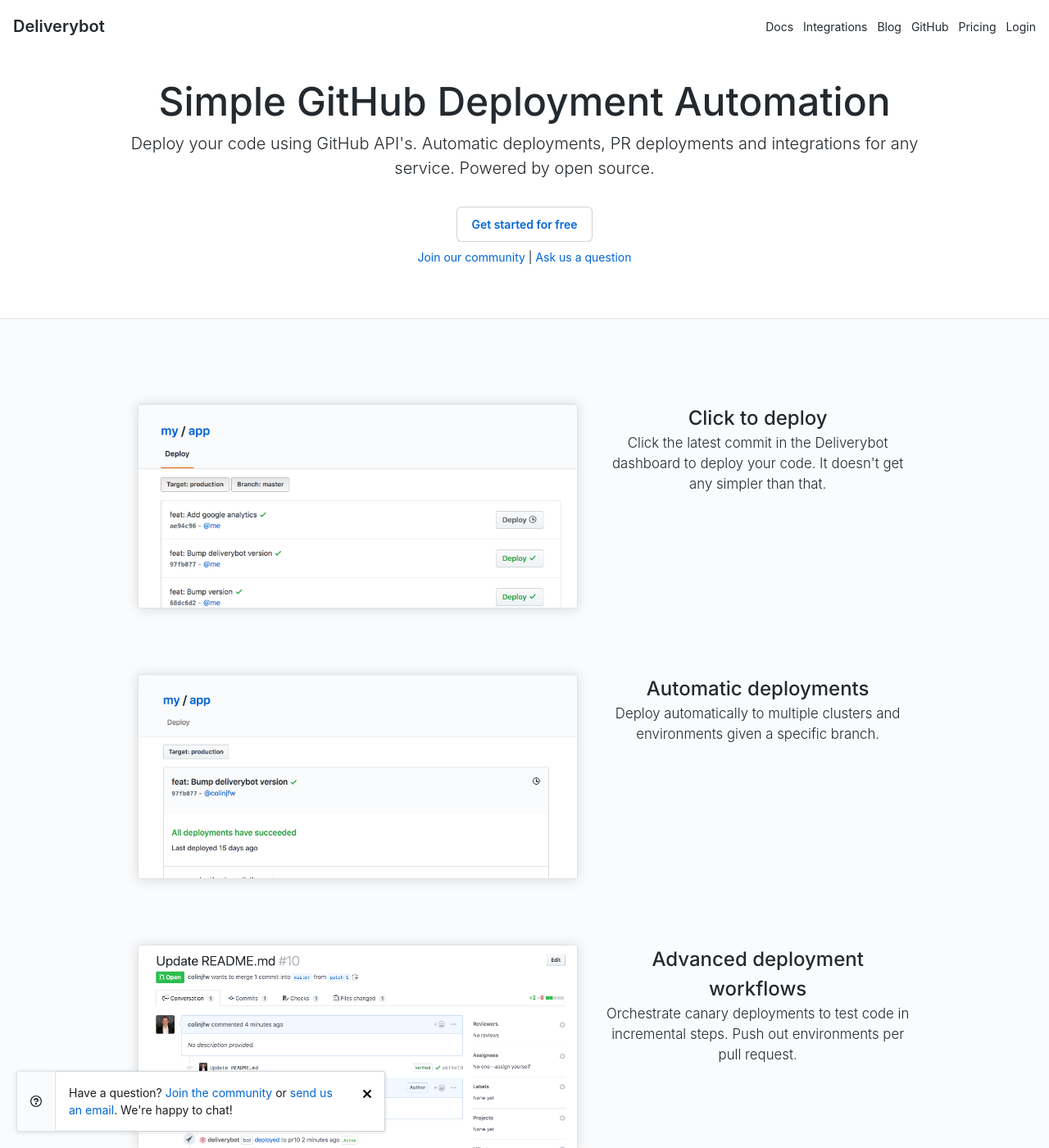
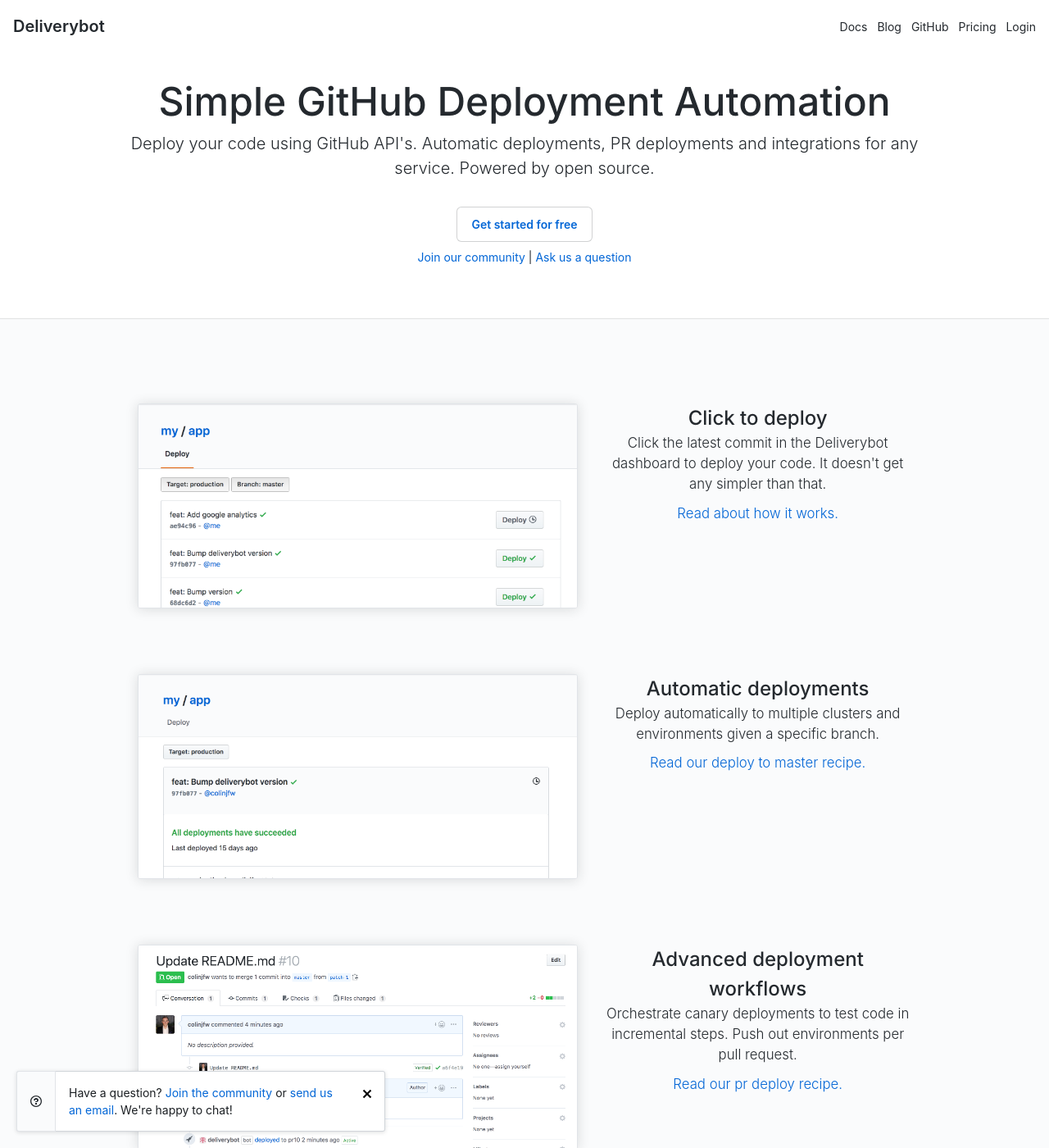
Before and after one commit to deliverybot/deliverybot.github.io, a Jekyll site: the page built from index.html, in a window 1280 px wide and 1400 px high. Shown: the whole window at 82% size. Built offline with Jekyll 4.4.1, drawn with Linux system fonts in a browser that asks for light colours.

Commit message:
Add highlight text

```diff
--- a/_config.yml
+++ b/_config.yml
@@ -28,16 +28,25 @@
   description: |
    Click the latest commit in the Deliverybot dashboard to deploy your
    code. It doesn't get any simpler than that.
+  link:
+    text: Read about how it works.
+    href: /docs/how-it-works/
 - image: /assets/images/deploy-show.png
   title: Automatic deployments
   description: |
     Deploy automatically to multiple clusters and environments given a
     specific branch.
+  link:
+    text: Read our deploy to master recipe.
+    href: /docs/recipes/1-on-master/
 - image: /assets/images/pr-deploy.png
   title: Advanced deployment workflows
   description: |
     Orchestrate canary deployments to test code in incremental steps.
     Push out environments per pull request.
+  link:
+    text: Read our pr deploy recipe.
+    href: /docs/recipes/2-pr-environments/
 
 baseurl: ""
 url: https://deliverybot.dev
--- a/_layouts/default.html
+++ b/_layouts/default.html
@@ -18,7 +18,6 @@
     </a>
     <div>
       <a class="text-gray-dark mr-2" href="/docs/">Docs</a>
-      <a class="text-gray-dark mr-2" href="/integrations/">Integrations</a>
       <a class="text-gray-dark mr-2" href="/blog/">Blog</a>
       <a target="_blank" class="text-gray-dark mr-2" href="{{site.github_app_url}}">GitHub</a>
       <a target="_blank" class="text-gray-dark mr-2" href="{{site.pricing_url}}">Pricing</a>
--- a/index.html
+++ b/index.html
@@ -31,6 +31,7 @@
           <p>
             {{highlight.description}}
           </p>
+          <p><a href="{{highlight.link.href}}">{{highlight.link.text}}</a></p>
         </div>
       </div>
     </div>
@@ -38,7 +39,7 @@
   </section>
 
   <section class="content mt-5 text-center">
-    <h2 class="h2-mktg">Integrates with any service</h2>
+    <h2 class="h2-mktg"><a href="/integrations/">Integrates with any service</a></h2>
     <p>
       Using GitHub actions or the power of GitHub events, integrate with a wide
       group of deployment options.
```
